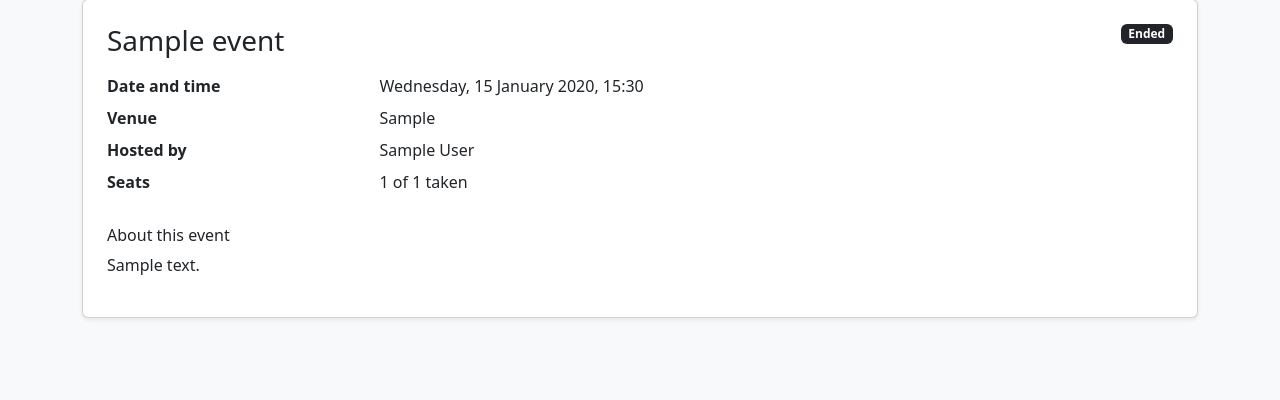
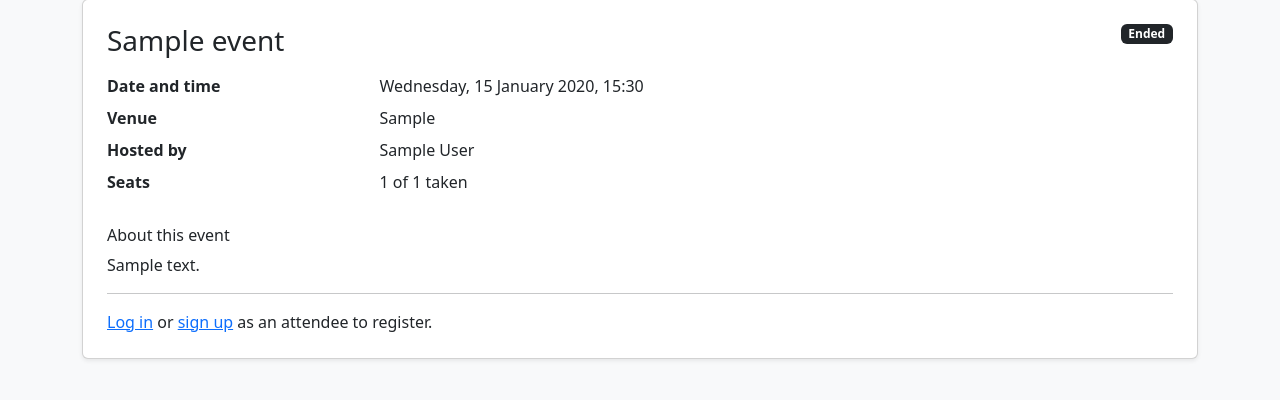
Before and after one commit to Asmit-123/event-booking-platform, a Django app: page /events/1/ in a window 1280 px wide. Shown: the part 113-513 px from the top of the page. Run offline with Django 5.2, Linux system fonts and the light colour scheme; tables that the repository leaves empty hold one stand-in row (values such as "Sample post").

Commit message:
feat: add event registration with row lock and business rules

```diff
--- a/events/views.py
+++ b/events/views.py
@@ -99,4 +99,9 @@ def event_list(request):
 
 def event_detail(request, pk):
     event = get_object_or_404(selectors.events_with_seats(), pk=pk)
-    return render(request, "events/event_detail.html", {"event": event})
+    is_registered = (
+        request.user.is_authenticated
+        and event.registrations.filter(attendee=request.user).exists()
+    )
+    context = {"event": event, "is_registered": is_registered}
+    return render(request, "events/event_detail.html", context)
--- a/registrations/urls.py
+++ b/registrations/urls.py
@@ -6,4 +6,5 @@ app_name = "registrations"
 
 urlpatterns = [
     path("my-registrations/", views.my_registrations, name="my_registrations"),
+    path("events/<int:pk>/register/", views.register, name="register"),
 ]
--- a/templates/events/event_detail.html
+++ b/templates/events/event_detail.html
@@ -31,6 +31,31 @@
 
       <h2 class="h6">About this event</h2>
       {{ event.description|linebreaks }}
+      <hr>
+
+      {% if user.is_authenticated and user.is_attendee %}
+        {% if is_registered %}
+          <div class="alert alert-success mb-0">You are registered for this event.</div>
+        {% elif event.is_cancelled %}
+          <p class="text-muted mb-0">This event has been cancelled, so registration is closed.</p>
+        {% elif event.is_past %}
+          <p class="text-muted mb-0">This event has already started, so registration is closed.</p>
+        {% elif event.seats_left <= 0 %}
+          <p class="text-muted mb-0">This event is fully booked.</p>
+        {% else %}
+          <form method="post" action="{% url 'registrations:register' event.pk %}">
+            {% csrf_token %}
+            <button type="submit" class="btn btn-primary">Register for this event</button>
+          </form>
+        {% endif %}
+      {% elif user.is_authenticated %}
+        <p class="text-muted mb-0">Organizer accounts cannot register for events.</p>
+      {% else %}
+        <p class="mb-0">
+          <a href="{% url 'accounts:login' %}?next={{ request.path|urlencode }}">Log in</a> or
+          <a href="{% url 'accounts:signup' %}">sign up</a> as an attendee to register.
+        </p>
+      {% endif %}
     </div>
   </div>
 {% endblock %}
```
Also changed, not shown: registrations/services.py (added, +30 -0 lines), registrations/views.py (+22 -1 lines).
